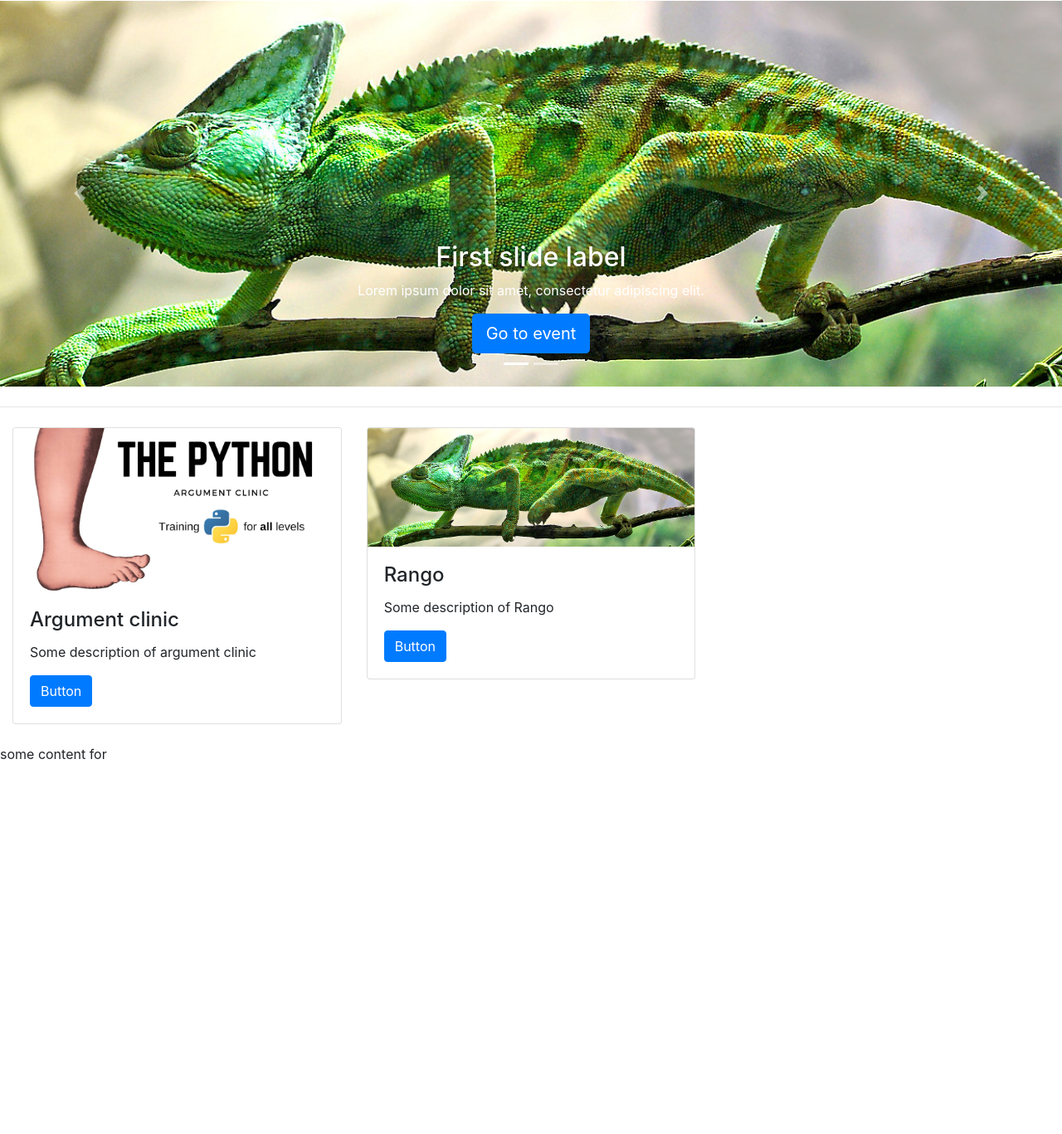
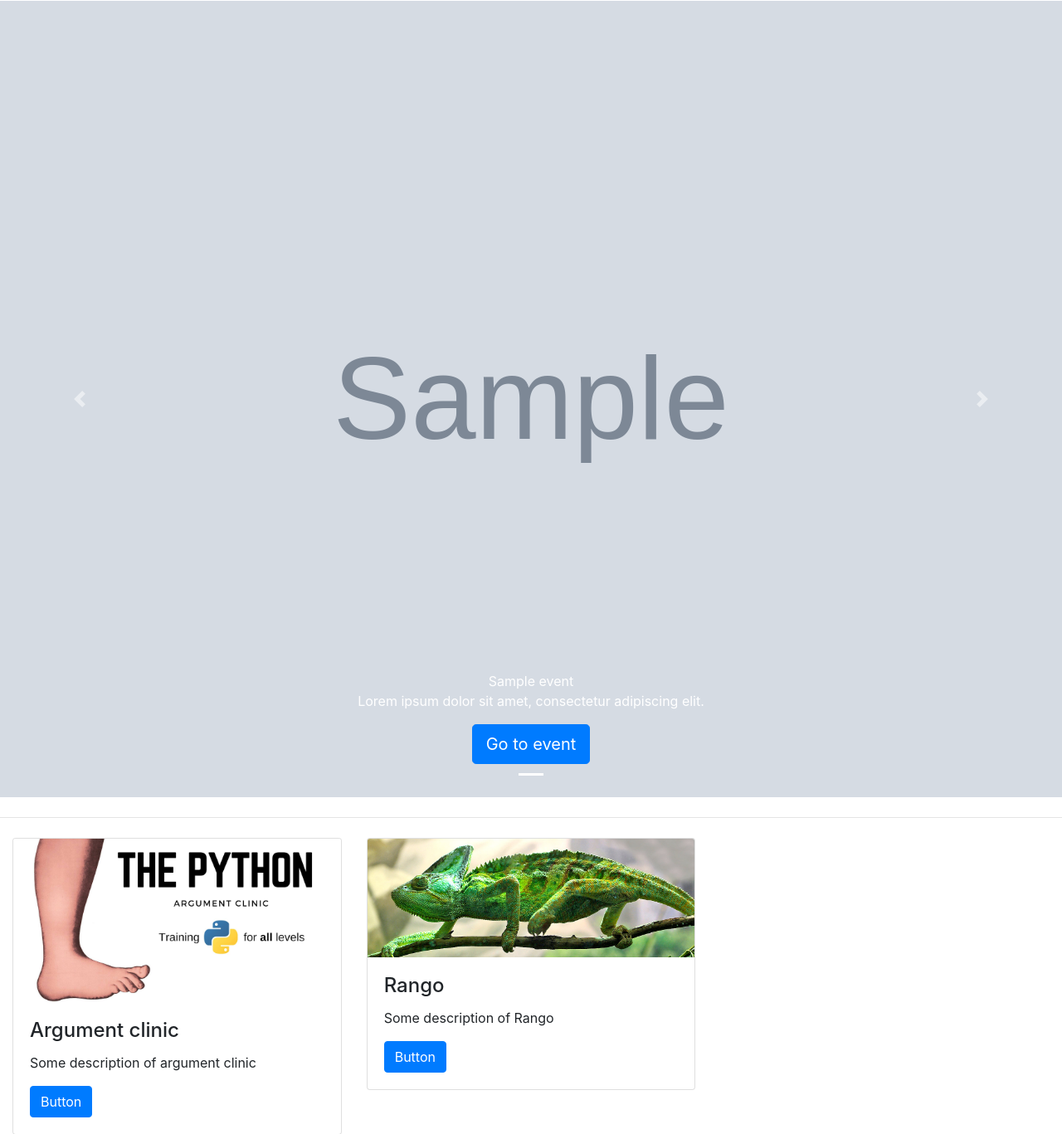
Before and after one commit to functionOverlord/eventsoc, a Django app: page / in a window 1280 px wide. Shown: the part 69-1436 px from the top of the page at 83% size. Run offline with Django 3.2, Linux system fonts and the light colour scheme; tables that the repository leaves empty hold one stand-in row (values such as "Sample post"); grey boxes marked "Sample" are stand-in pictures; some libraries are stand-ins or nearby versions.

Commit message:
dynamic carousel events

```diff
--- a/eventsoc/models.py
+++ b/eventsoc/models.py
@@ -16,7 +16,7 @@ class UserProfile(AbstractUser):
 
 
 class Society(models.Model):
-    user = models.OneToOneField(UserProfile, on_delete=models.CASCADE, related_name='society_user', default = 'null')
+    user = models.OneToOneField(UserProfile, on_delete=models.CASCADE, related_name='society_user', default='null')
     logo = models.ImageField(upload_to='logos')
 
     # class Meta:
@@ -46,13 +46,11 @@ class Category(models.Model):
         super(Category, self).save(*args, **kwargs)
 
 
-
 class Event(models.Model):
     title = models.CharField(max_length=100, unique=True)
     creator = models.ForeignKey(Society, on_delete=models.CASCADE, null=True)
     category = models.ForeignKey(Category, on_delete=models.CASCADE)
-    date = models.DateTimeField(help_text="Please use the format: YYYY-MM-DD")
-    time = models.TimeField(help_text='Please use the format: <em>HH:MM:SS<em')
+    date = models.DateTimeField(help_text="Please use the format: YYYY-MM-DD HH:MM:SS")
     price = models.IntegerField(blank=True, null=True)
     description = models.CharField(max_length=10000)
     picture = models.ImageField(upload_to='events')
@@ -60,12 +58,13 @@ class Event(models.Model):
     room = models.CharField(max_length=10)
     address = models.CharField(max_length=50, blank=True)
     capacity = models.IntegerField(blank=True, null=True)
+    popularity = models.IntegerField(blank=True, null=True, editable=False)
 
     def __unicode__(self):
         return self.title
 
     def is_past(self):
-        return timezone.now() > self.event_date  # TODO test it's the right import
+        return timezone.now() > self.date  # TODO test it's the right import
 
 
 class Booking(models.Model):
--- a/eventsoc/views.py
+++ b/eventsoc/views.py
@@ -13,9 +13,8 @@ from django.shortcuts import redirect
 
 
 def index(request):
-    # Possibly swap capacity for popularity
-    event_list = Event.objects.order_by('-capacity')[:3]
-    return render(request, "eventsoc/index.html", {'event_list': event_list})
+    trending_events = Event.objects.order_by('-popularity')[:3]
+    return render(request, "eventsoc/index.html", {'trending_events': trending_events})
 
 
 def user_login(request):
--- a/templates/eventsoc/index.html
+++ b/templates/eventsoc/index.html
@@ -9,27 +9,22 @@
 <!-- TODO IMAGES SHOULD BE OF THE SAME SIZE-->
 <div id="carousel_slides" class="carousel slide" data-ride="carousel" data-pause="hover">
     <ol class="carousel-indicators">
-        <li data-target="#carousel_slides" data-slide-to="0" class="active"></li>
-        <li data-target="#carousel_slides" data-slide-to="1"></li>
+        {% for event in trending_events %}
+        <li data-target="#carousel_slides" data-slide-to="{{ forloop.counter }}" {% if forloop.first %}class="active"{% endif %} }}></li>
+        {% endfor %}
     </ol>
     <div class="carousel-inner">
-        <div class="carousel-item active">
-            <img src="{{MEDIA_URL}}event2.jpg" class="d-block w-100" alt="event1">
+        {% for event in trending_events %}
+            <div class="carousel-item {% if forloop.first %}active{% endif %}">
+            <img src="{{MEDIA_URL}}{{ event.picture }}" class="d-block w-100" alt="event1">
             <div class="carousel-caption d-none d-md-block">
-                <h2>First slide label</h2>
+                {{ event.title }}
                 <p>Lorem ipsum dolor sit amet, consectetur adipiscing elit.</p>
-                <button type="button" class="btn btn-primary btn-lg" onclick="location.href='#'">Go to event</button>
+                <!-- TODO REPLACE WITH EVENT HREF -->
+                <button type="button" class="btn btn-primary btn-lg" onclick="location.href='events/{{ event.pk }}'">Go to event</button>
             </div>
         </div>
-        <div class="carousel-item">
-            <img src="{{MEDIA_URL}}event2.jpg" class="d-block w-100" alt="event2">
-            <div class="carousel-caption d-none d-md-block">
-                <h2>Second slide label</h2>
-                <p>Lorem ipsum dolor sit amet, consectetur adipiscing elit.</p>
-                <!-- TODO REPLACE WITH EVENT HREF -->
-                <button type="button" class="btn btn-outline-secondary btn-lg" onclick="location.href='#'">Go to event</button>
-            </div>
-        </div>
+        {% endfor %}
     </div>
 
     <a class="carousel-control-prev" href="#carousel_slides" role="button" data-slide="prev">
```
Also changed, not shown: 1 other file.
